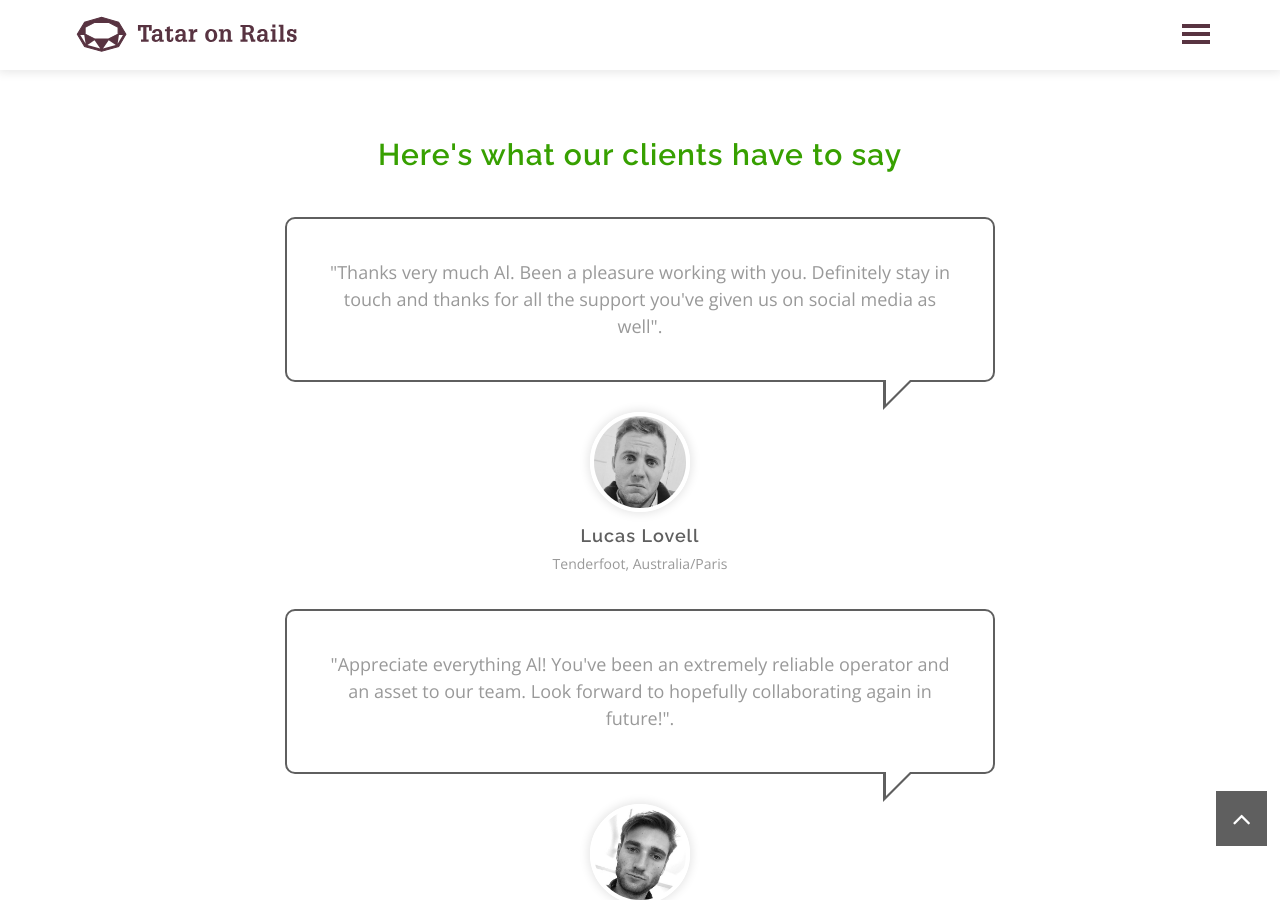
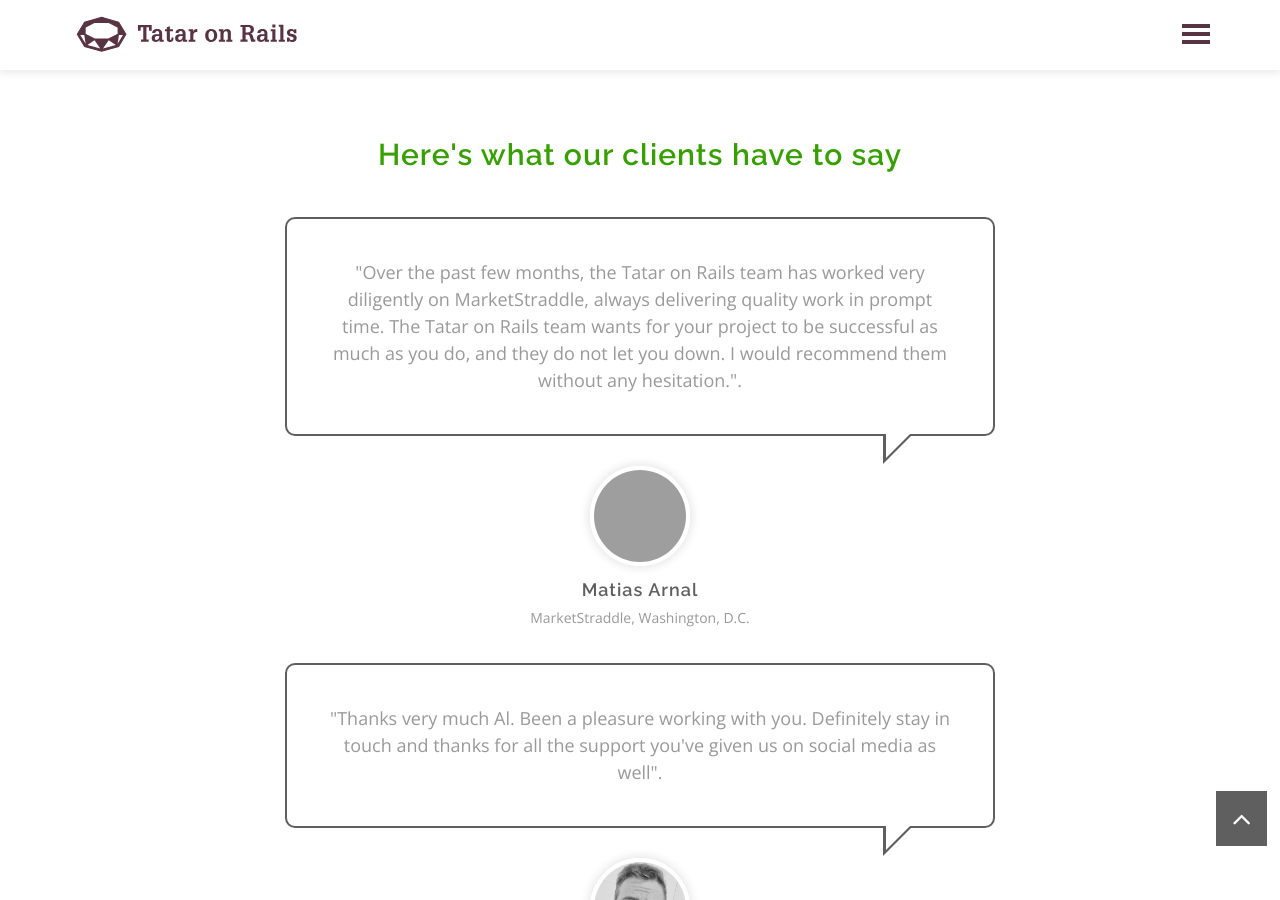
Before and after one commit to tataronrails/tataronrails.github.io, a Jekyll site: the page built from index.md, in a window 1280 px wide and 900 px high, scrolled down 3102 px. Built offline with Jekyll 4.4.1, drawn with Linux system fonts in a browser that asks for light colours; our own code applies the rules of GitHub Pages for plain Markdown files; grey boxes are pictures that could not be loaded.

Commit message:
Update default.html

```diff
--- a/_layouts/default.html
+++ b/_layouts/default.html
@@ -579,6 +579,22 @@
                                     <!--beginning of feedback block -->
                                     <div class="item wow fadeInRight" data-wow-delay="0.7s">
                                         <p class="speech">
+                                            "Over the past few months, the Tatar on Rails team has worked very diligently on MarketStraddle, always delivering quality work in prompt time. The Tatar on Rails team wants for your project to be successful as much as you do, and they do not let you down. I would recommend them without any hesitation.".
+                                        </p>
+                                        <div class="client-info">
+                                            <img src="/assets/images/matias.jpg">
+                                            <h4>
+                                                Matias Arnal
+                                            </h4>
+                                            <span>MarketStraddle, Washington, D.C.</span>
+                                        </div>
+                                    </div>
+                                    <!-- /.item -->
+                                    <!-- end of feedback block-->
+
+                                    <!--beginning of feedback block -->
+                                    <div class="item wow fadeInRight" data-wow-delay="0.7s">
+                                        <p class="speech">
                                             "Thanks very much Al. Been a pleasure working with you. Definitely stay in touch and thanks for all the support you've given us on social media as well".
                                         </p>
                                         <div class="client-info">
```
